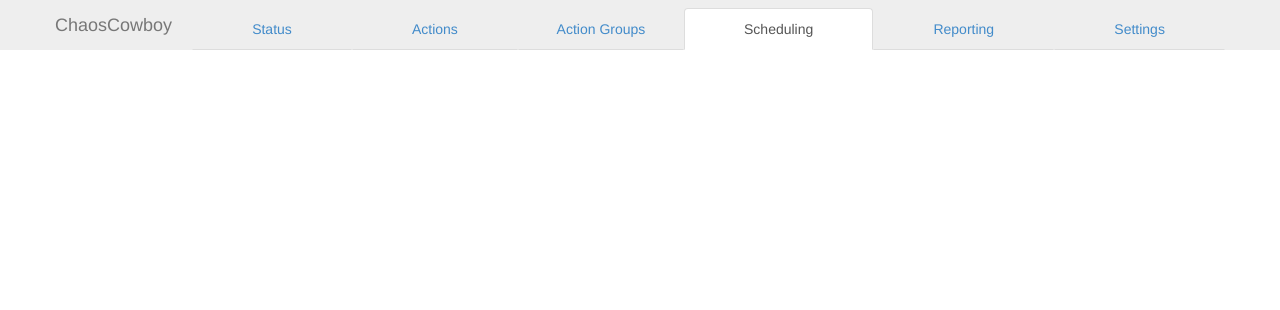
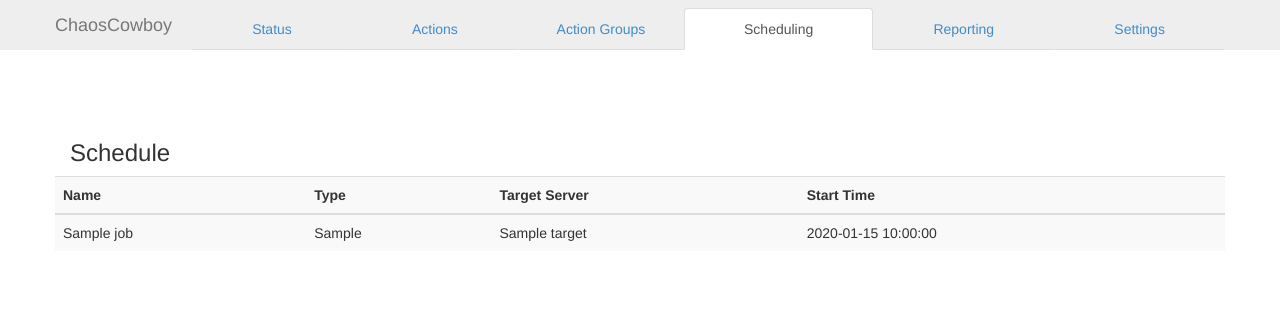
Before and after one commit to melissa-kam/ChaosCowboy, a Python web app: template templates/scheduling.html in a window 1280 px wide. Shown: the top 310 px of the page. Run offline with Jinja, Linux system fonts and the light colour scheme; the template is opened without the code that fills it: most values are stand-ins (such as "Sample title", 1, 10 or a date in 2020).

Commit message:
Updating actions, settings, and scheduling views

```diff
--- a/chaoscowboy/views.py
+++ b/chaoscowboy/views.py
@@ -40,7 +40,9 @@ def action_groups(request):
 
 def scheduling(request):
     template = loader.get_template('scheduling.html')
-    context = RequestContext(request, {})
+    # Later change to QueuedAction
+    jobs = ActionTemplate.objects.order_by('start_time')
+    context = RequestContext(request, {'jobs': jobs})
     return HttpResponse(template.render(context))
 
 def reporting(request):
--- a/templates/actions.html
+++ b/templates/actions.html
@@ -35,7 +35,7 @@
               <th></th>
               <th>Name</th>
               <th>Type</th>
-              <th>Target</th>
+              <th>Target Server</th>
               <th>Start Time</th>
               <th></th>
             </tr>
@@ -44,7 +44,7 @@
               <tr>
                 <td><input type="checkbox" /></td>
                 <td>{{ action.name }}</td>
-                <td>{{ action.type }}</td>
+                <td>{{ action.plugin_type }}</td>
                 <td>{{ action.target }}</td>
                 <td>{{ action.start_time }}</td>
                 <td><i class="glyphicon glyphicon-cog"></i></td>
--- a/templates/scheduling.html
+++ b/templates/scheduling.html
@@ -9,3 +9,34 @@
         <li><a href="/settings/">Settings</a></li>
     </ul>
 {% endblock %}
+
+
+{% block content %}
+<div class="container" style="padding-top:60px">
+    <div class="row">
+        <div class="col-lg-12">
+            <div class="col-lg-9">
+                <h3>Schedule</h3>
+            </div>
+            <table class="table table-striped">
+                <tr>
+                    <th>Name</th>
+                    <th>Type</th>
+                    <th>Target Server</th>
+                    <th>Start Time</th>
+                </tr>
+                <tbody>
+                {% for job in jobs%}
+                <tr>
+                    <td>{{ job.name }}</td>
+                    <td>{{ job.plugin_type }}</td>
+                    <td>{{ job.target }}</td>
+                    <td>{{ job.start_time }}</td>
+                </tr>
+                {%endfor%}
+                </tbody>
+            </table>
+        </div>
+    </div>
+</div>
+{% endblock %}
--- a/urls.py
+++ b/urls.py
@@ -33,10 +33,6 @@ urlpatterns = patterns(
     url(r'^settings/', 'chaoscowboy.views.settings', name='settings'),
     # url(r'^ChaosCowboy/', include('ChaosCowboy.foo.urls')),
 
-    url(r'^settings/', 'chaoscowboy.views.settings', name='settings'),
-
-    url(r'^schedule/', 'chaoscowboy.views.schedule', name='schedule'),
-
     # Uncomment the admin/doc line below to enable admin documentation:
     url(r'^admin/doc/', include('django.contrib.admindocs.urls')),
 
```
Also changed, not shown: templates/settings.html (+10 -3 lines).
